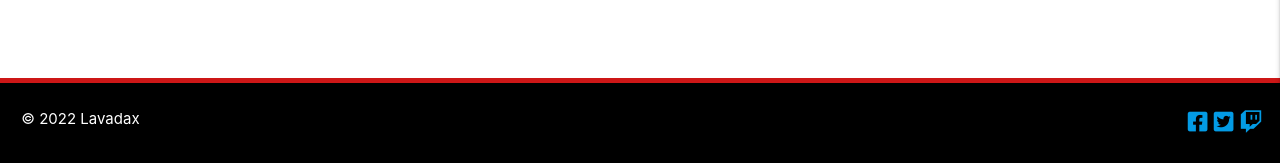
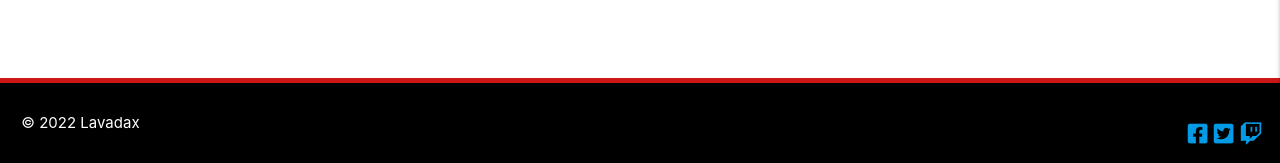
Before and after one commit to lavadax/Halliday-Games, a Flask app: page / in a window 1280 px wide. Shown: the part 637-800 px from the top of the page. Run offline with Flask 2, Linux system fonts and the light colour scheme; data that the repository does not hold is empty; some libraries are stand-ins or nearby versions.

Commit message:
Add vertical alignment to footer

```diff
--- a/templates/base.html
+++ b/templates/base.html
@@ -54,7 +54,7 @@
 
     <footer>
         <div class="container">
-            <div class="row footer-row">
+            <div class="row footer-row valign-wrapper">
                 <div class="col m3 copyright">
                     <p>© 2022 Lavadax</p>
                 </div>
```
